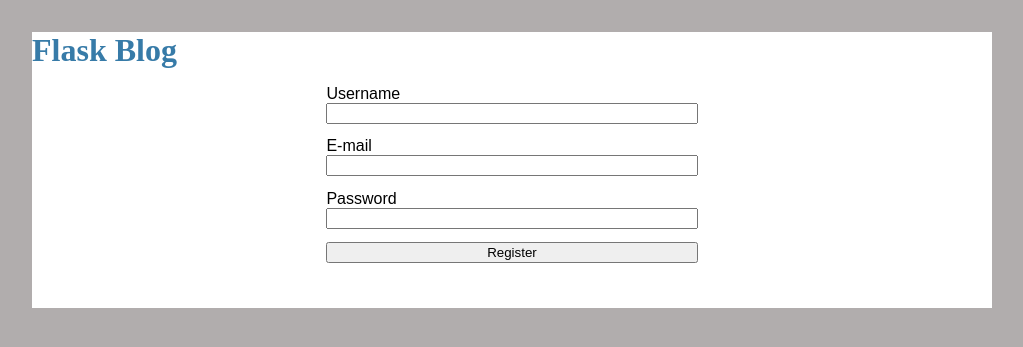
After one commit to JRoberto-NSantos/blog-flask, a Flask app: page /register in a window 1280 px wide. The commit adds this page. Shown: the top 347 px of the page, without its empty margins (128-1151 px from the left). Run offline with Flask 2, Linux system fonts and the light colour scheme.

Commit message:
Aula 5 - User e password

```diff
--- a/app.py
+++ b/app.py
@@ -1,12 +1,18 @@
-from flask import Flask, render_template, redirect, url_for
+from flask import Flask, render_template, redirect, url_for, request, flash
 from datetime import datetime
 from flask_sqlalchemy import SQLAlchemy
+from flask_login import LoginManager, UserMixin, current_user, logout_user, login_user
+from werkzeug.security import check_password_hash, generate_password_hash
+from sqlalchemy.exc import IntegrityError
+
 
 app = Flask("hello")
 app.config["SQLALCHEMY_DATABASE_URI"] = "sqlite:///app.db"
 app.config["SQLALCHEMY_TRACK_MODIFICATIONS"] = False
+app.config["SECRET_KEY"] = "brigadeiro"
 
 db = SQLAlchemy(app)
+login = LoginManager(app)
 
 class Post(db.Model):
     __tablename__ = 'posts'
@@ -16,7 +22,7 @@ class Post(db.Model):
     created = db.Column(db.DateTime, nullable=False, default=datetime.now)
     user_id = db.Column(db.Integer, db.ForeignKey('users.id'))
 
-class User(db.Model):
+class User(UserMixin, db.Model):
     __tablename__ = "users"
     id = db.Column(db.Integer, primary_key=True, autoincrement=True)
     username = db.Column(db.String(20), nullable=False, unique=True, index=True)
@@ -24,6 +30,16 @@ class User(db.Model):
     password_hash = db.Column(db.String(128), nullable=False)
     posts = db.relationship('Post', backref='author')
 
+    def set_password(self, password):
+        self.paassword_hash = generate_password_hash(password)
+
+
+    def check_password(self, password):
+        return check_password_hash(self.password_hash, password)
+
+@login.user_loader
+def load_user(id):
+    return User.query.get(int(id))
 
 db.create_all()
 
@@ -32,13 +48,44 @@ def index():
     posts = Post.query.all()
     return render_template("index.html", posts=posts)
 
-@app.route("/populate")
-def populate():
-    user = User(username='bob', email="bob@server.com", password_hash='123')
-    post1 = Post(title="Post 1", body="Texto do Post", author=user)
-    post2 = Post(title="Post 2", body="Texto do Post 2", author=user)
-    db.session.add(user)
-    db.session.add(post1)
-    db.session.add(post2)
-    db.session.commit()
+@app.route('/register', methods=["GET","POST"])
+def register():
+    if current_user.is_authenticated:
+        return redirect(url_for('index'))
+    if request.method == "POST":
+        username = request.form['username']
+        email = request.form['email']
+        password = request.form['password']
+        try:
+            new_user = User(username=username, email=email)
+            new_user.set_password(password)
+            db.session.add(new_user)
+            db.session.commit()
+        except IntegrityError:
+            flash("Username or E-mail already exists!")
+        else:
+            return redirect(url_for('login'))
+    return render_template('register.html')
+
+
+@app.route("/login", methods=["GET", "POST"])
+def login():
+        if current_user.is_authenticated:
+            return redirect(url_for('index'))
+
+        if request.method == "POST":
+            username = request.form['username']
+            password = request.form['password']
+            user = User.query.filter_by(username=username).first()
+            if  user is None or not user.check_paassword(password):
+                flash("Incorrect Username or Password")
+                return redirect(url_for('login'))
+            login_user(user)
+            return redirect(url_for('index'))
+
+        return render_template("login.html")
+
+@app.route("/logout")
+def logout():
+    logout_user()
     return redirect(url_for('index'))
--- a/requirements.txt
+++ b/requirements.txt
@@ -1,5 +1,6 @@
 click==8.1.3
 Flask==2.1.3
+Flask-Login==0.6.2
 Flask-SQLAlchemy==2.5.1
 greenlet==1.1.2
 itsdangerous==2.1.2
--- a/static/style.css
+++ b/static/style.css
@@ -13,6 +13,12 @@ body{
 h1{
     font-family: serif;
     color: #377ba8;
+    margin: 1rem 0;
+}
+
+h2{
+    font-family: serif;
+    color: #b219d1;
     margin: 1rem 0;
 }
 
@@ -42,3 +48,19 @@ hr{
     font-style: italic;
     color: gray;
 }
+
+.content form{
+    max-width: 40%;
+    margin: 1em auto;
+    display: flex;
+    flex-direction: column;
+}
+
+.content label{
+    font-weight: bold;
+    margin-bottom: 0.5em;
+}
+
+.content input{
+    margin-bottom: 1em;
+}
--- /dev/null
+++ b/templates/register.html
@@ -0,0 +1,16 @@
+{% extends  "base.html" %}
+
+{% block title %} Register {% endblock %}
+
+{% block content %}
+    <form method="POST">
+        <lable for "username">Username</lable>
+        <input id="username" name="username" required>
+        <lable for "email">E-mail</lable>
+        <input id="email" name="email" type="email" required>
+        <lable for "password">Password</lable>
+        <input id="password" type="password" name="password" required>
+        <input type="submit" value="Register">
+    </form>
+
+{% endblock %}
```
Also changed, not shown: templates/login.html (added, +7 -0 lines).
